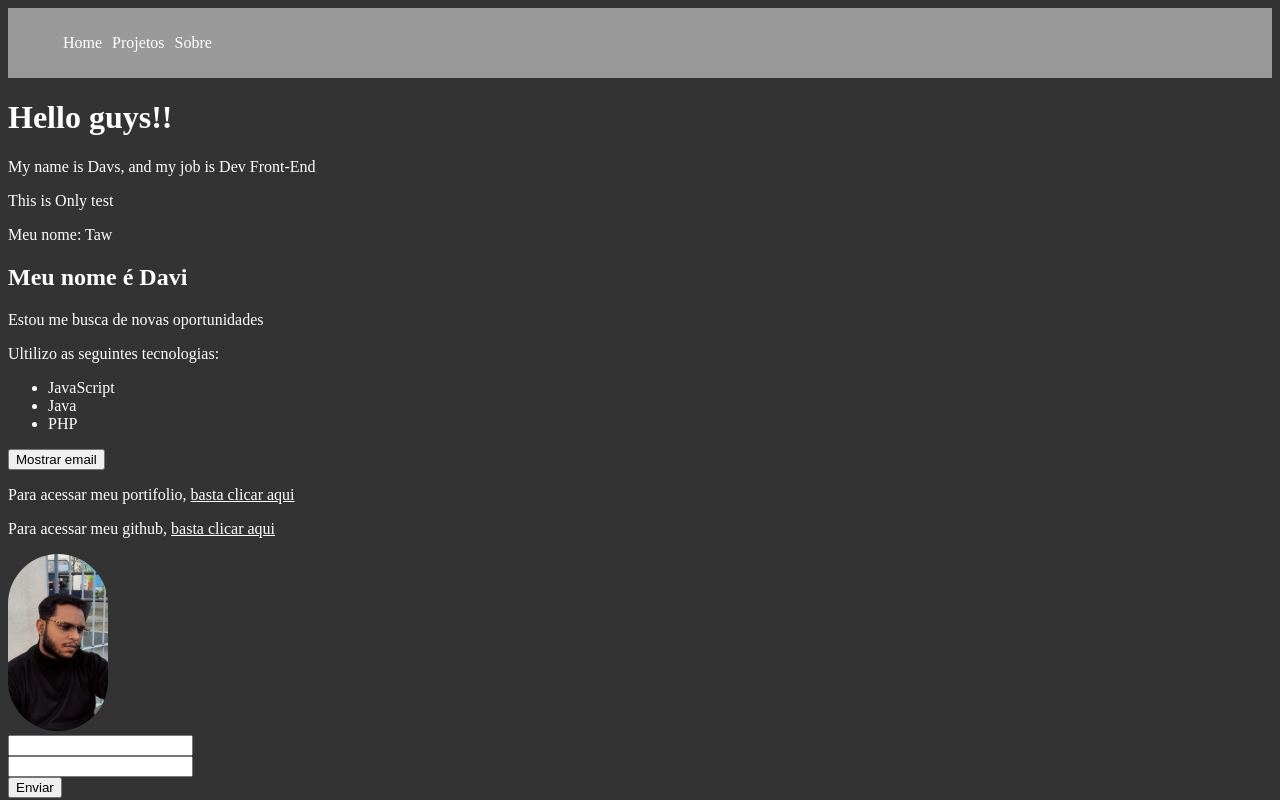
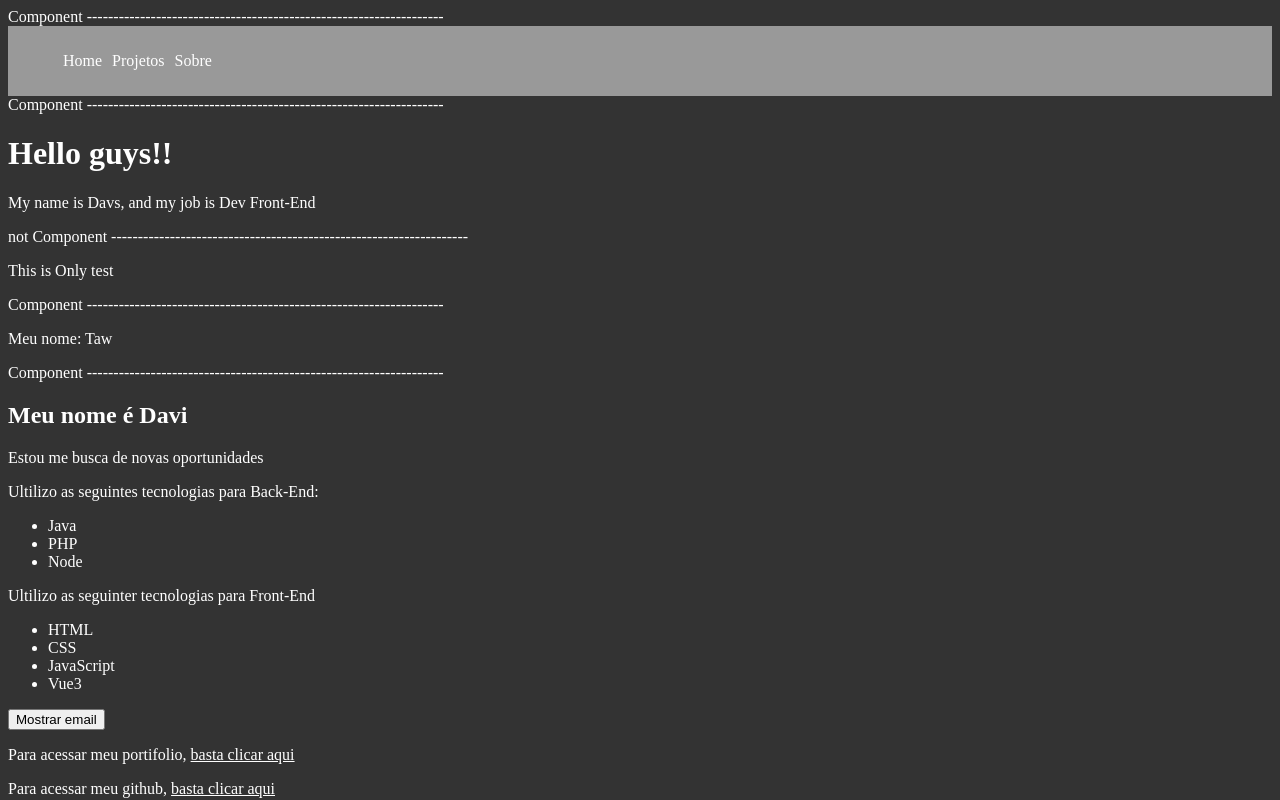
Before and after one commit to Davs06/app_vue_hora-de-codar, a Vue app: page / in a window 1280 px wide. Shown: the top 800 px of the page. Built offline with nearby package versions, Linux system fonts and the light colour scheme.

Commit message:
laços de repetição v-for / separando componentes

```diff
--- a/src/App.vue
+++ b/src/App.vue
@@ -1,21 +1,35 @@
 <template>
   <div>
-    <Header/>
+    Component
+    -------------------------------------------------------------------
+
+    <Header />
+
+    Component
+    -------------------------------------------------------------------
+
     <primeiroComponente />
-    <p> This is {{ test }}</p>
+    not Component
+    -------------------------------------------------------------------
 
-    <LifeCycle/>
+    <p>This is {{ test }}</p>
 
-    <Pessoa/>
+    Component
+    -------------------------------------------------------------------
+
+    <LifeCycle />
+
+    Component
+    -------------------------------------------------------------------
+    <Pessoa />
   </div>
 </template>
 
 <script>
-import Header from './components/Header.vue'
+import Header from "./components/Header.vue";
 import primeiroComponente from "./components/primeiroComponente.vue";
-import LifeCycle from './components/LifeCycle.vue';
-import Pessoa from './components/Pessoa.vue';
-
+import LifeCycle from "./components/LifeCycle.vue";
+import Pessoa from "./components/Pessoa.vue";
 
 export default {
   name: "App",
@@ -23,22 +37,22 @@ export default {
     Header,
     primeiroComponente,
     LifeCycle,
-    Pessoa
+    Pessoa,
   },
   data() {
     return {
-      test: 'Only test',
-    }
+      test: "Only test",
+    };
   },
 };
 </script>
 <!-- globla css -- maniula o css de forma global  -->
 <style>
-  body{
-    background-color: #333;
-    color:#fff;
-  }
-  a{
-    color: #fff;
-  }
+body {
+  background-color: #333;
+  color: #fff;
+}
+a {
+  color: #fff;
+}
 </style>
--- a/src/components/INfoPessoa.vue
+++ b/src/components/INfoPessoa.vue
@@ -3,12 +3,20 @@
     <p v-if="in_job">Estou trabalhando no momento.</p>
     <p v-else>Estou me busca de novas oportunidades</p>
 
-    <p>Ultilizo as seguintes tecnologias:</p>
+    <p>Ultilizo as seguintes tecnologias para Back-End:</p>
 
     <ul>
-      <li>JavaScript</li>
-      <li>Java</li>
-      <li>PHP</li>
+      <li v-for="(technology, index) in technologiesFront" :key="index">
+        {{ technology }}
+      </li>
+    </ul>
+
+    <p>Ultilizo as seguinter tecnologias para Front-End</p>
+
+    <ul>
+      <li v-for="technology in technologiesBack" :key="technology.id">
+        {{ technology.language }}
+      </li>
     </ul>
 
     <div>
@@ -47,6 +55,13 @@ export default {
       meu_portifolio: "https://portifolio-davs.netlify.app",
       meu_github: "https://github.com/Davs06",
       txt_btn: "Mostrar email",
+      technologiesFront: ["Java", "PHP", "Node"],
+      technologiesBack: [
+        { id: 1, language: "HTML" },
+        { id: 2, language: "CSS" },
+        { id: 3, language: "JavaScript" },
+        { id: 4, language: "Vue3" },
+      ],
     };
   },
   methods: {
```
